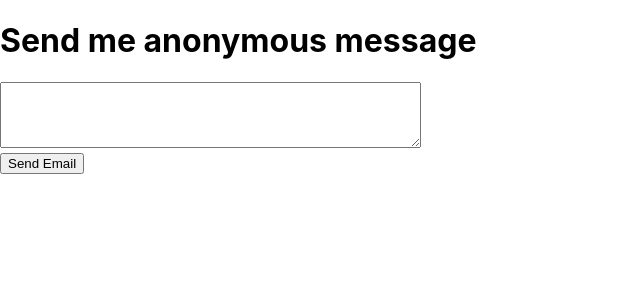
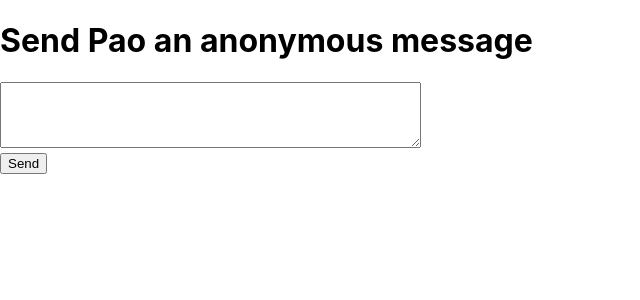
Before and after one commit to KielPaulo/sendmeanonymousmessage, a React (Create React App) app: page / in a window 1280 px wide. Shown: the top 300 px of the page, without its empty margins (0-640 px from the left). Built offline with nearby package versions, Linux system fonts and the light colour scheme; no server answers.

Commit message:
Update App.js

```diff
--- a/src/App.js
+++ b/src/App.js
@@ -3,25 +3,27 @@ import axios from 'axios';
 
 function App() {
   const [emailContent, setEmailContent] = useState('');
+  const API_URL = process.env.REACT_APP_API_URL;
 
   const handleSubmit = async (e) => {
     e.preventDefault();
 
     try {
-      const response = await axios.post('http://localhost:3001/sendEmail', { emailContent });
+      const response = await axios.post(API_URL, { emailContent });
       console.log(response.data); // Log success or error
     } catch (error) {
+      console.error(`Error connecting to ${API_URL}`);
       console.error('Error:', error);
     }
   };
 
   return (
     <div>
-      <h1>Send me anonymous message</h1>
+      <h1>Send Pao an anonymous message</h1>
       <form onSubmit={handleSubmit}>
         <textarea rows="4" cols="50" value={emailContent} onChange={(e) => setEmailContent(e.target.value)} />
         <br />
-        <button type="submit">Send Email</button>
+        <button type="submit">Send</button>
       </form>
     </div>
   );
```
